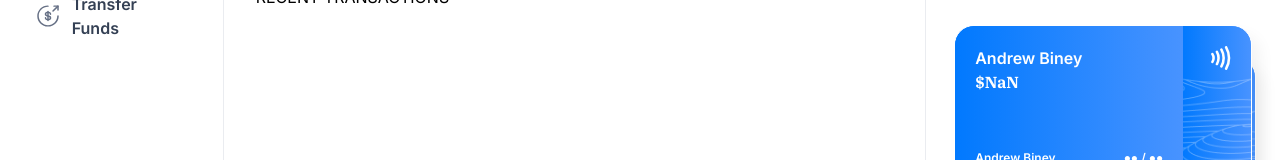
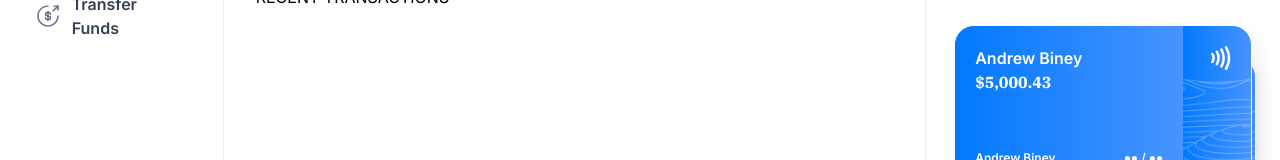
Before and after one commit to prof-biney/banking_web, a Next.js app: page / in a window 1280 px wide. Shown: the part 363-523 px from the top of the page. Built offline with nearby package versions, Linux system fonts and the light colour scheme.

Commit message:
implement complete routing

```diff
--- /dev/null
+++ b/app/(root)/my-banks/page.tsx
@@ -0,0 +1,3 @@
+export default function MyBanks() {
+  return <div>My Banks</div>;
+}
--- a/app/(root)/page.tsx
+++ b/app/(root)/page.tsx
@@ -31,7 +31,11 @@ export default function Home() {
         RECENT TRANSACTIONS
       </div>
 
-      <RightSidebar user={loggedIn} transactions={[]} banks={[{}, {}]} />
+      <RightSidebar
+        user={loggedIn}
+        transactions={[]}
+        banks={[{ currentBalance: 5000.43 }, { currentBalance: 84724.23 }]}
+      />
     </section>
   );
 }
--- /dev/null
+++ b/app/(root)/payment-transfer/page.tsx
@@ -0,0 +1,3 @@
+export default function Transfer() {
+  return <div>Payment Transfer</div>;
+}
--- /dev/null
+++ b/app/(root)/transaction-history/page.tsx
@@ -0,0 +1,3 @@
+export default function TransactionHistory() {
+  return <div>Transaction History</div>;
+}
```
